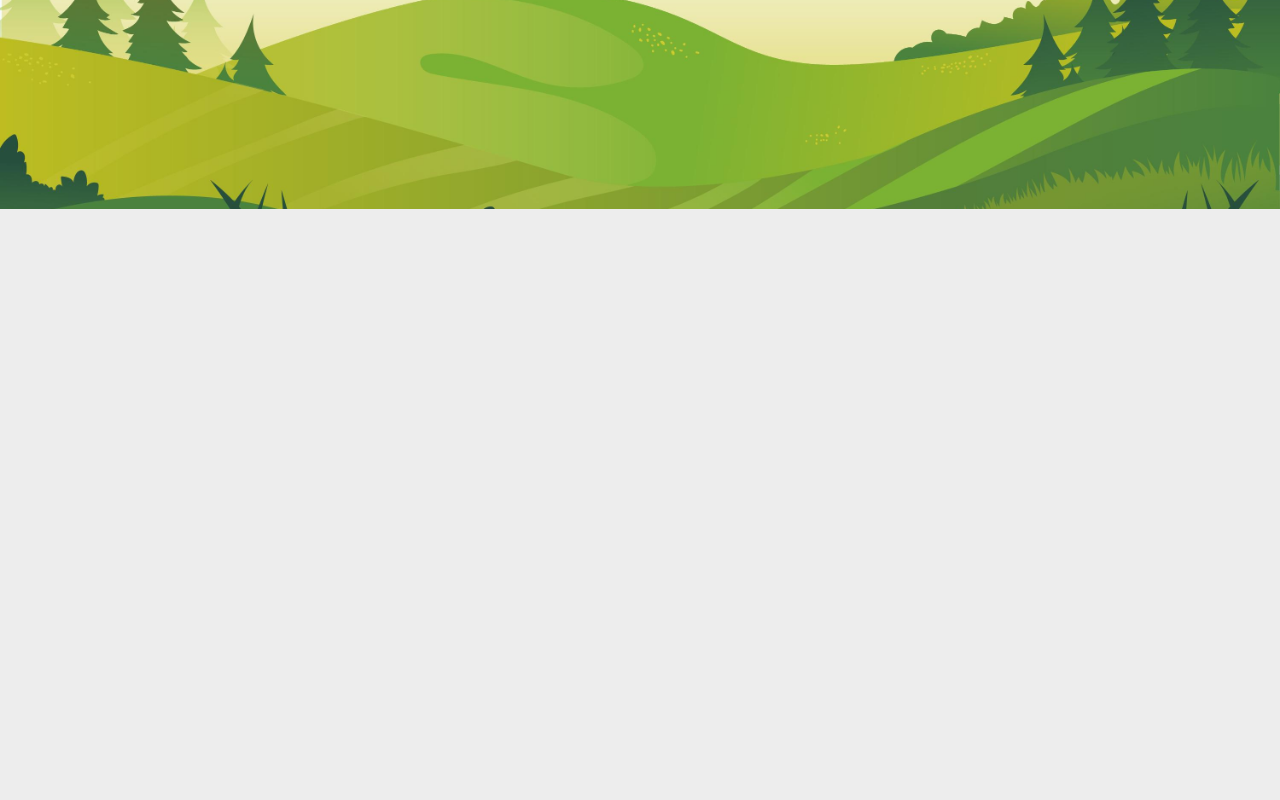
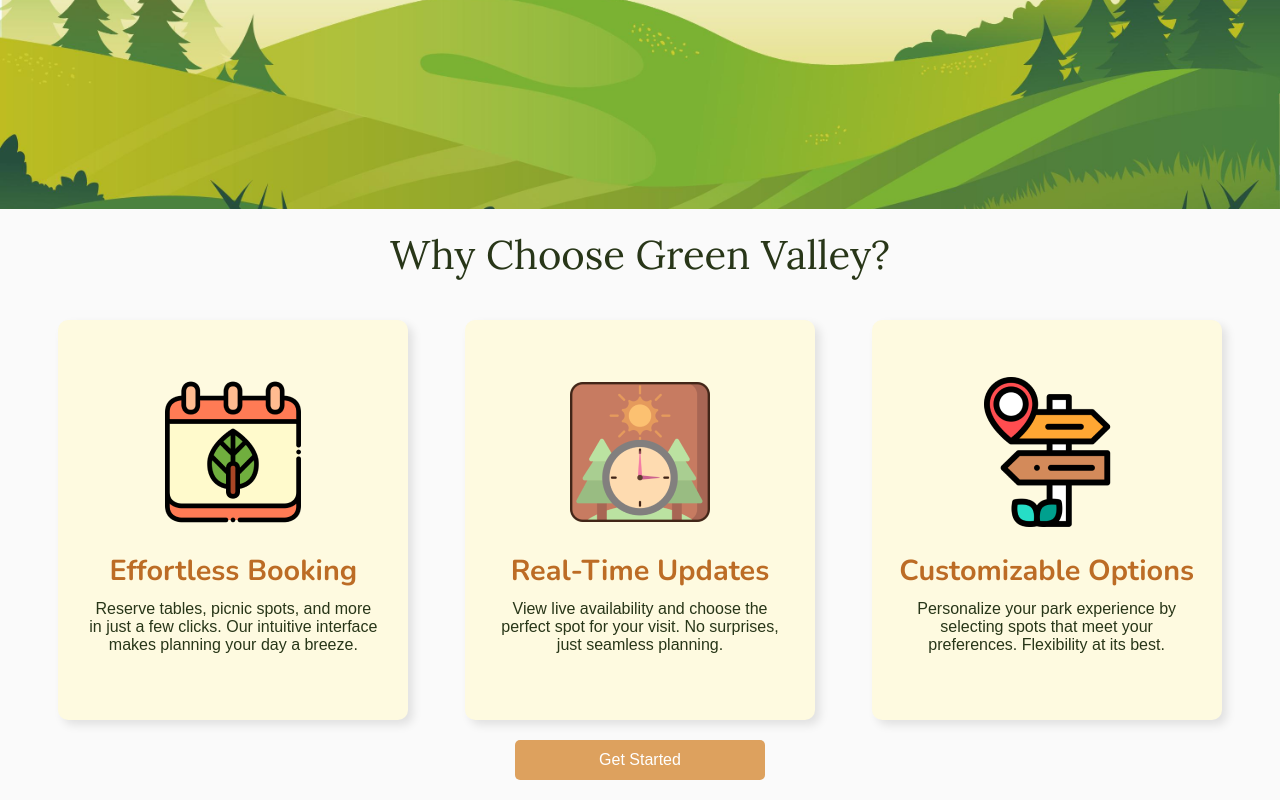
Before and after one commit to MarcosGulhotti/Green-Valley, a Next.js app: page /home in a window 1280 px wide. Shown: the part 431-1231 px from the top of the page. Before the commit the page ends 800 px from the top, so only its background shows below. Built offline with nearby package versions, Linux system fonts and the light colour scheme.

Commit message:
feat: enhance HomePage with info cards and update styles

```diff
--- a/src/app/globals.css
+++ b/src/app/globals.css
@@ -14,7 +14,7 @@
 
 @media (prefers-color-scheme: light) {
   :root {
-    --background: #ededed;
+    --background: #fafafa;
     --foreground: #0a0a0a;
   }
 }
--- a/src/app/home/homePage.css
+++ b/src/app/home/homePage.css
@@ -40,6 +40,32 @@
     margin-bottom: 20px;
 }
 
+.info-cards-section {
+    width: 100%;
+    padding: 20px;
+
+    display: flex;
+    flex-direction: column;
+}
+
+.info-cards-title {
+    font-family: var(--font-lora);
+    font-size: 2.5rem;
+    color: var(--color-forest-green);
+    margin-bottom: 20px;
+    font-weight: lighter;
+    align-self: center;
+    text-align: center;
+}
+
+.info-cards-container {
+    display: flex;
+    flex-wrap: wrap;
+    justify-content: space-around;
+    gap: 20px;
+    padding: 20px;
+}
+
 @media (min-width: 768px) {
     .hero-text {
         max-width: 70%;
@@ -51,7 +77,8 @@
 
     .hero-text p {
         font-size: 1.1rem;
-        width: 95%;
+        max-width: 80%;
+        width: 90%;
     }
 }
 
@@ -62,7 +89,7 @@
     }
 
     .hero-text {
-        max-width: 50%;
+        max-width: 60%;
         margin-top: 12vh;
     }
 
@@ -72,5 +99,6 @@
 
     .hero-text p {
         font-size: 1.2rem;
+        max-width: 90%;
     }
 }
--- a/src/app/home/page.tsx
+++ b/src/app/home/page.tsx
@@ -1,8 +1,11 @@
 import { Button } from "@/components/Button/Button";
+import { Card } from "@/components/Card/Card";
 import "./homePage.css";
 
 export default function HomePage() {
     return (
+        <div>
+
             <section className="hero-container">
                 <div className="hero-text">
                     <h1>Reserve Your Spot in Nature</h1>
@@ -14,5 +17,27 @@ export default function HomePage() {
                     <Button variant="secondary">Reserve Now</Button>
                 </div>
             </section>
+            <div className="info-cards-section">
+                <h1 className="info-cards-title">Why Choose Green Valley?</h1>
+                <div className="info-cards-container">
+                    <Card
+                        image={"/images/info-cards/image-1.png"}
+                        title={"Effortless Booking"}
+                        description="Reserve tables, picnic spots, and more in just a few clicks. Our intuitive interface makes planning your day a breeze."
+                    />
+                    <Card
+                        image={"/images/info-cards/image-2.png"}
+                        title={"Real-Time Updates"}
+                        description="View live availability and choose the perfect spot for your visit. No surprises, just seamless planning."
+                    />
+                    <Card
+                        image={"/images/info-cards/image-3.png"}
+                        title={"Customizable Options"}
+                        description="Personalize your park experience by selecting spots that meet your preferences. Flexibility at its best."
+                    />
+                </div>
+                <Button variant="secondary" style={{ alignSelf: 'center' }}>Get Started</Button>
+            </div>
+        </div>
     );
 }
--- a/src/components/Button/Button.css
+++ b/src/components/Button/Button.css
@@ -6,6 +6,8 @@
     border-radius: 5px;
     cursor: pointer;
     font-size: 1rem;
+    width: 250px;
+    height: 40px;
 }
 
 .green-valley-button:hover {
--- a/src/components/Card/Card.css
+++ b/src/components/Card/Card.css
@@ -9,7 +9,7 @@
     padding: 20px;
     background-color: var(--color-soft-beige);
     border-radius: 10px;
-    box-shadow: 0 4px 6px rgba(0, 0, 0, 0.1);
+    box-shadow: 5px 5px 10px rgba(0, 0, 0, 0.1);
     transition: transform 0.3s, box-shadow 0.3s;
 }
 
```
Lines whose indentation alone changed are shown as unchanged.
